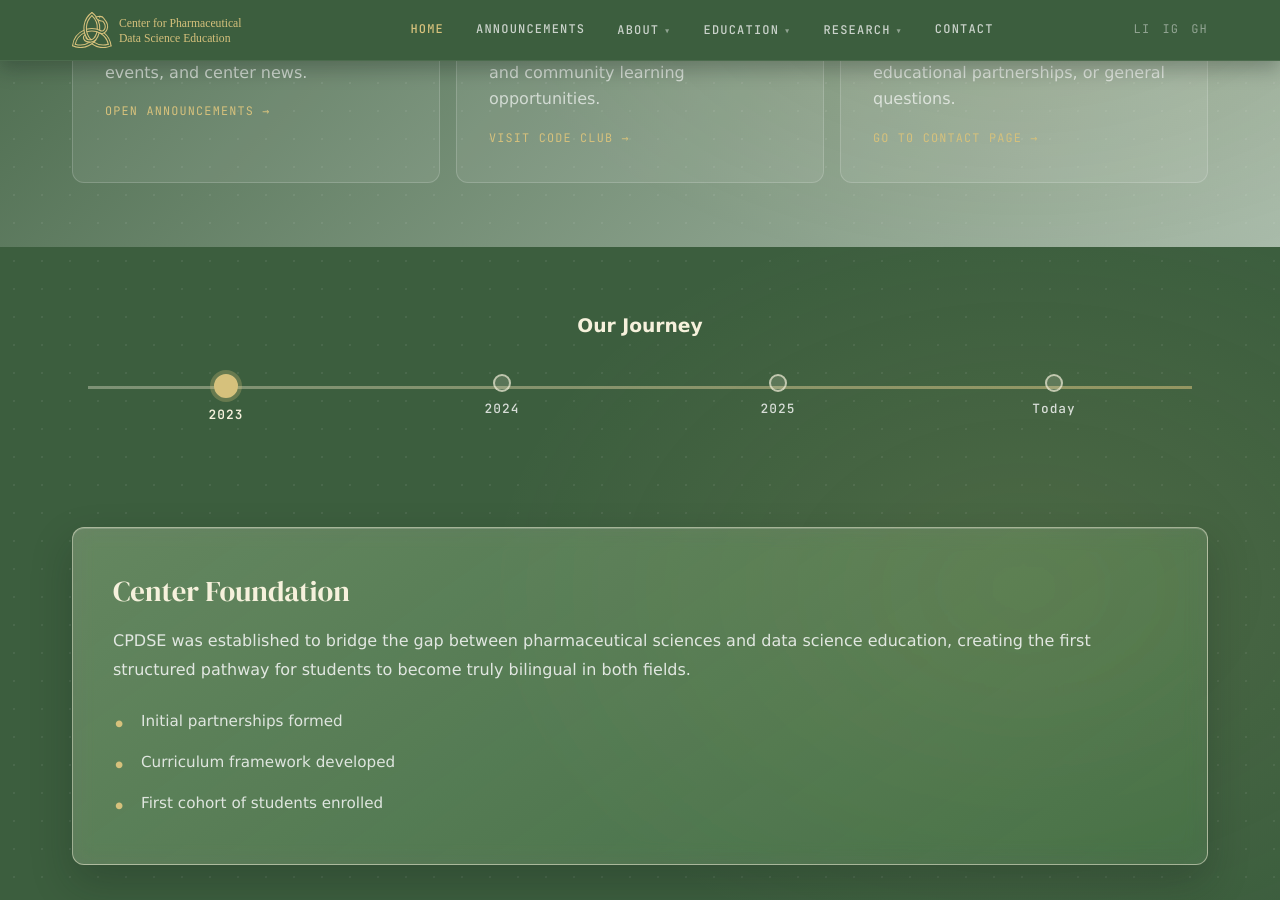
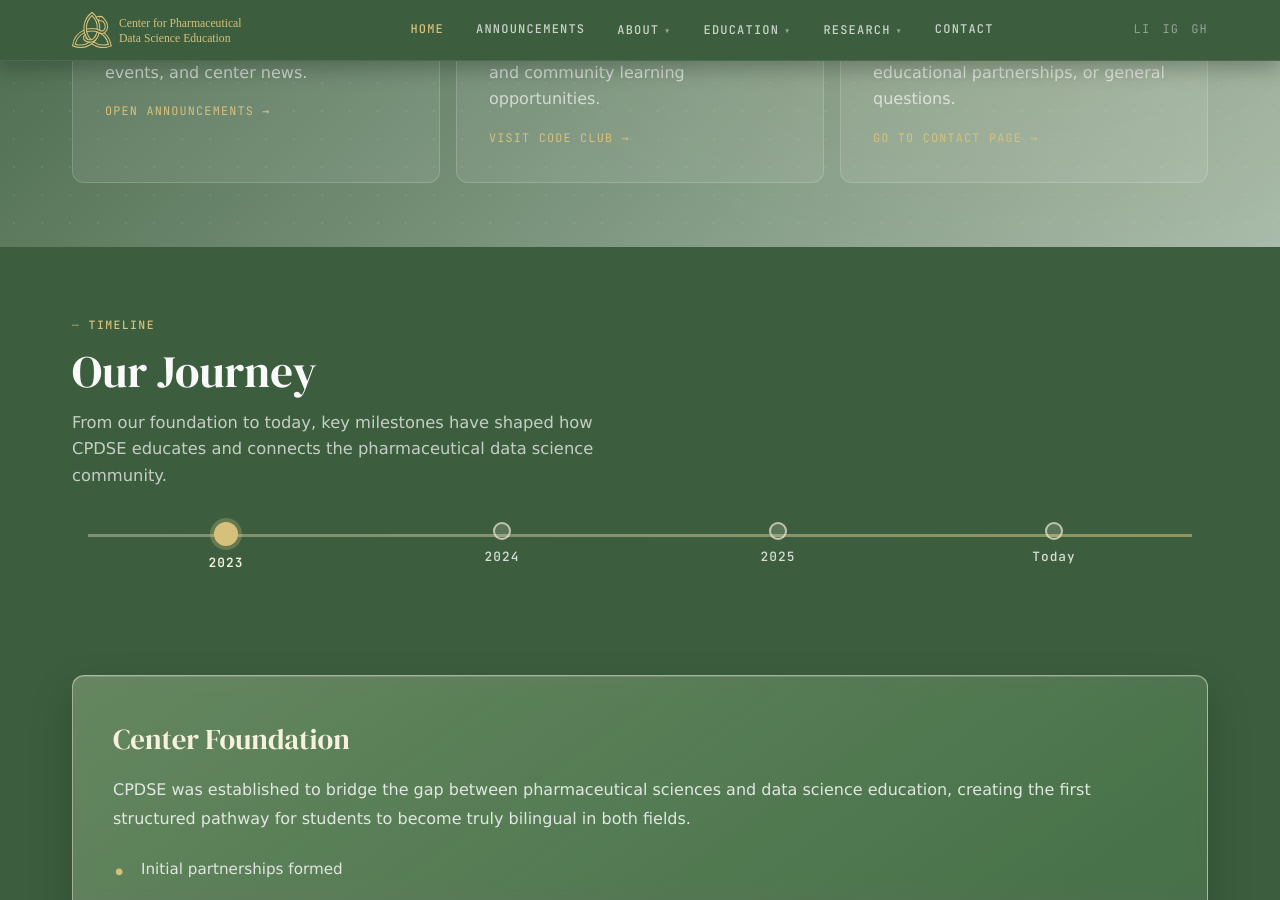
Before and after one commit to CPDSE/PagesCMS, a Jekyll site: the page built from index.md, in a window 1280 px wide and 900 px high, scrolled down 1944 px. Built offline with Jekyll 4.4.1, drawn with Linux system fonts in a browser that asks for light colours.

Commit message:
unifying front page section style

```diff
--- a/_layouts/home.html
+++ b/_layouts/home.html
@@ -97,7 +97,11 @@ layout: default
 <!-- OUR JOURNEY -->
 <section class="section section-journey">
   <div class="timeline-section">
-    <h3 style="color: #F6F1DC; margin-bottom: 2rem; text-align: center;">Our Journey</h3>
+    <div class="section-header fade-in" style="margin-bottom:var(--space-md);">
+      <span class="section-label">Timeline</span>
+      <h2>Our Journey</h2>
+      <p>From our foundation to today, key milestones have shaped how CPDSE educates and connects the pharmaceutical data science community.</p>
+    </div>
     <div class="timeline-tabs-wrapper">
       <div class="timeline-tabs">
         <button class="timeline-tab active" data-year="2023">2023</button>
--- a/assets/css/main.css
+++ b/assets/css/main.css
@@ -522,27 +522,18 @@ a { color: inherit; }
 
 .section-journey {
   background: #3C5E3E;
-  position: relative;
-  overflow: hidden;
-}
-.section-journey::before {
-  content: '';
-  position: absolute;
-  inset: 0;
-  z-index: 1;
-  background-image:
-    radial-gradient(ellipse 60% 80% at 80% 50%, rgba(214,193,124,0.10) 0%, transparent 70%),
-    radial-gradient(circle, rgba(249,249,249,0.07) 1px, transparent 1px);
-  background-size: auto, 28px 28px;
-  background-position: 0 0, 0 0;
-  pointer-events: none;
-}
-.section-journey > * {
-  position: relative;
-  z-index: 2;
 }
 .section-journey .timeline-section {
   margin: 0 auto;
+}
+.section-journey .section-label {
+  color: var(--accent);
+}
+.section-journey h2 {
+  color: var(--offwhite);
+}
+.section-journey .section-header p {
+  color: rgba(249,249,249,0.72);
 }
 
 /* ─── TIMELINE ─────────────────────────────────────────────── */
```
